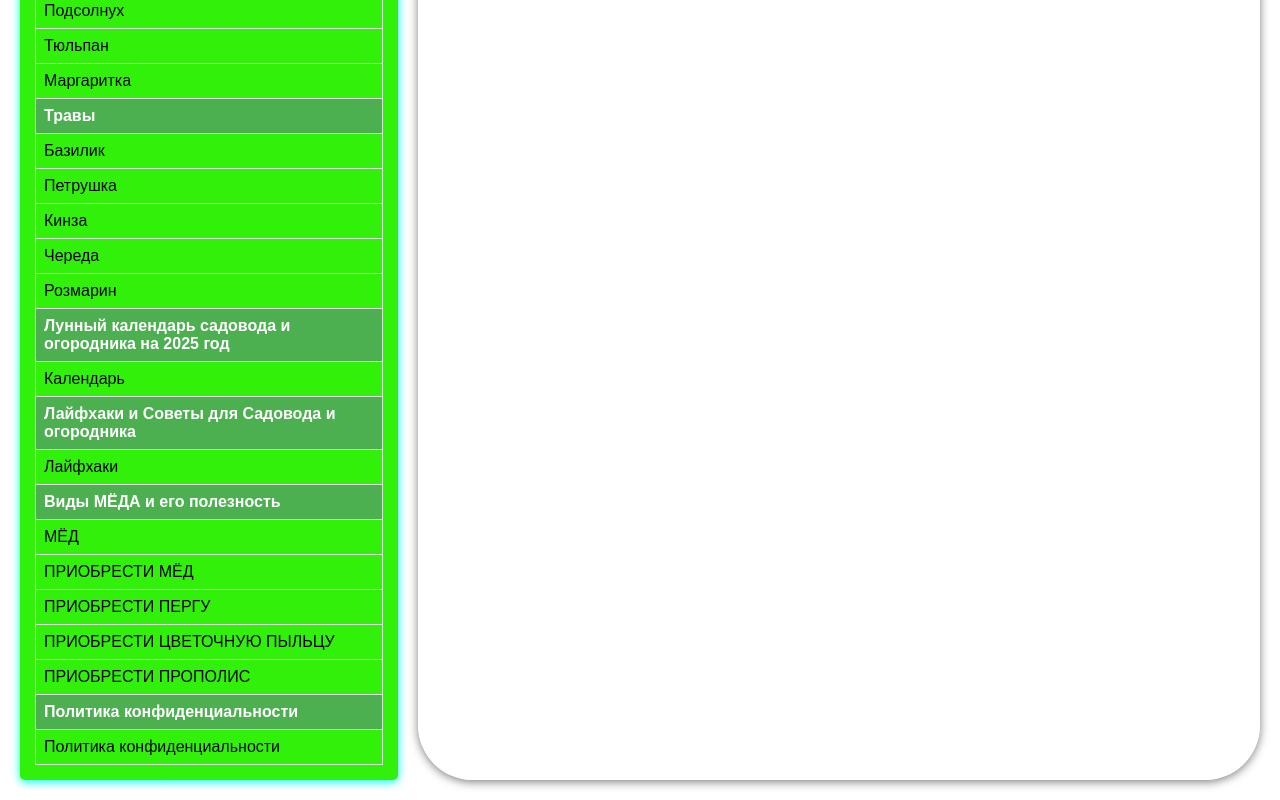
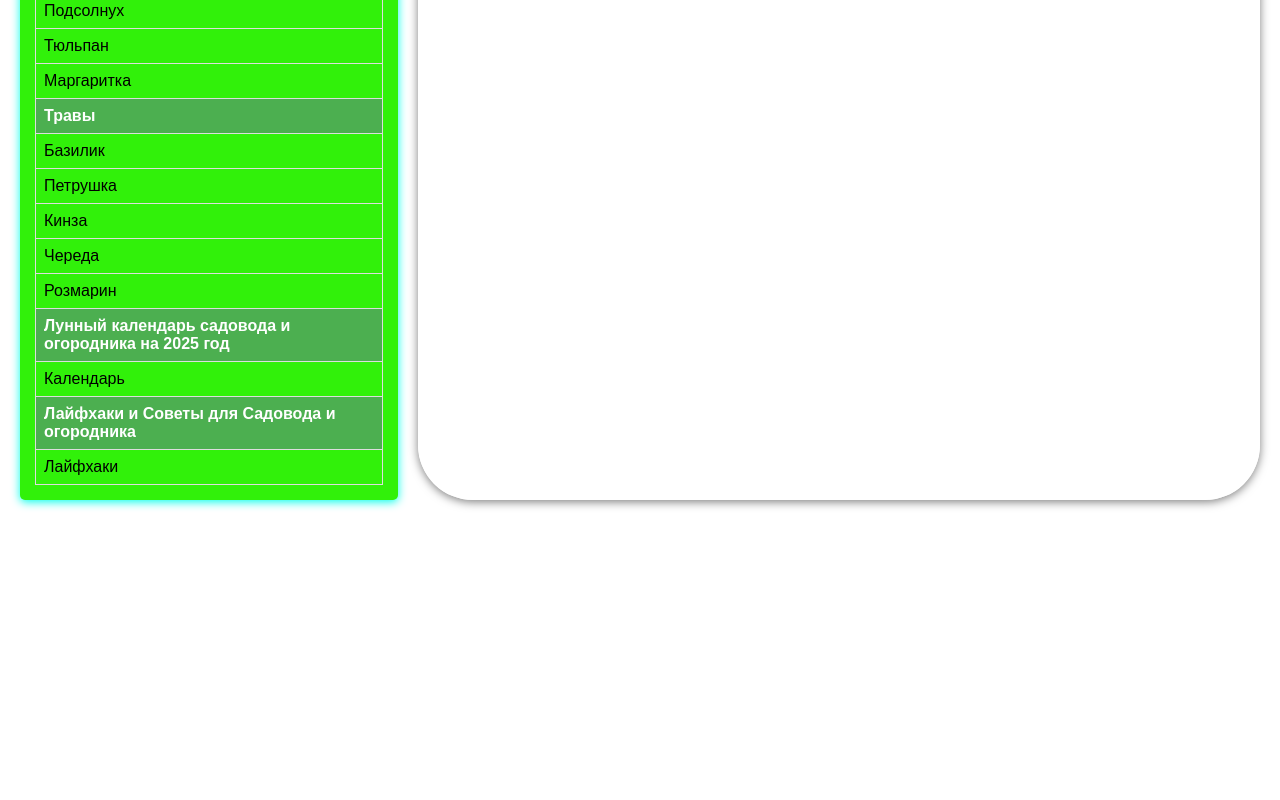
Before and after one commit to DanirSalmanov/ogorodfuntishkka, a plain HTML site: page index.html in a window 1280 px wide. Shown: the part 1505-2305 px from the top of the page. After the commit the page ends 2025 px from the top, so only its background shows below. Drawn offline with Linux system fonts and the light colour scheme.

Commit message:
Update index.html

```diff
--- a/index.html
+++ b/index.html
@@ -232,14 +232,7 @@
                     <tr onclick="showPlant('calendar')"><td>Календарь</td></tr>
                     <tr><th>Лайфхаки и Советы для Садовода и огородника</th>>
                     <tr onclick="showPlant('lafak')"><td>Лайфхаки</td></tr>
-                        <tr><th>Виды МЁДА и его полезность</th>>
-                            <tr onclick="showPlant('MED')"><td>МЁД</td></tr>
-                            <tr onclick="showPlant('fak')"><td>ПРИОБРЕСТИ МЁД</td></tr>
-                            <tr onclick="showPlant('fa')"><td >ПРИОБРЕСТИ ПЕРГУ </td>
-                            <tr onclick="showPlant('f')"><td>ПРИОБРЕСТИ ЦВЕТОЧНУЮ ПЫЛЬЦУ</td>
-                                <tr onclick="showPlant('PROPOLIS')"><td> ПРИОБРЕСТИ ПРОПОЛИС</td>
-                                    <tr><th>Политика конфиденциальности</th>>
-                                        <tr onclick="showPlant('konf')"><td>Политика конфиденциальности</td>
+
 
 
 
```
